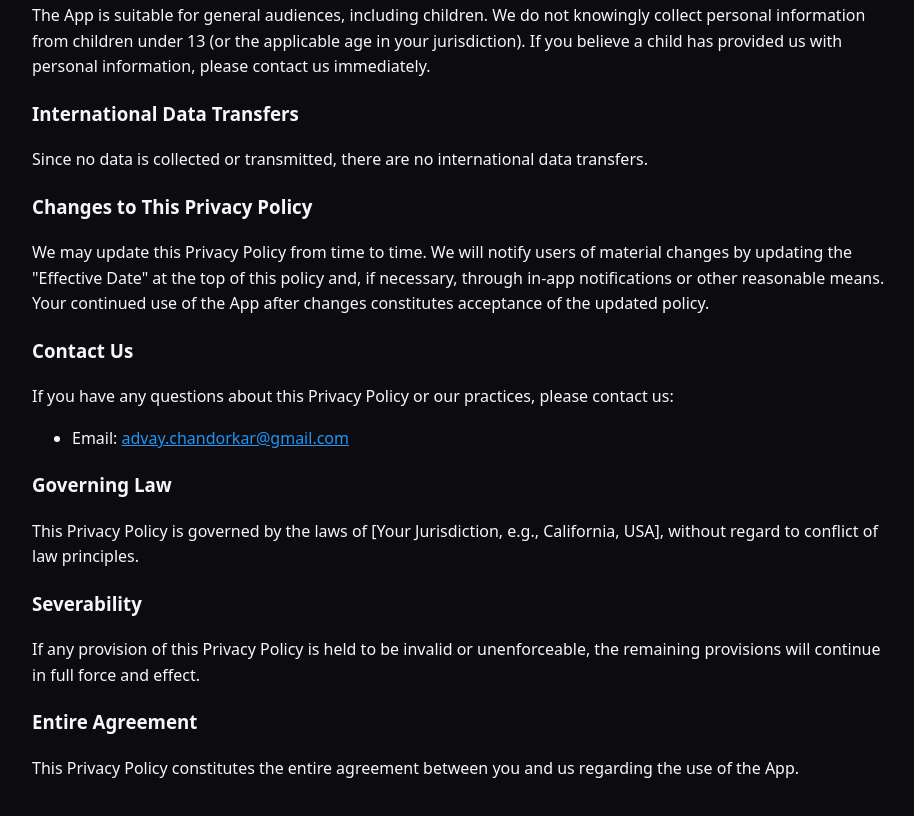
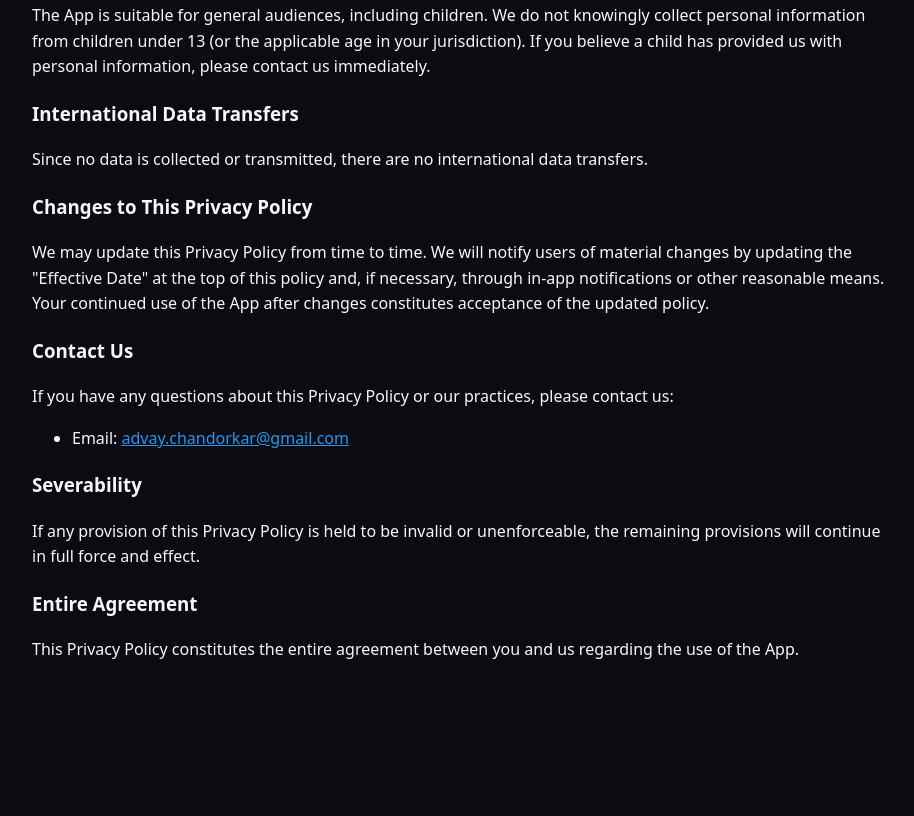
Before and after one commit to advayc/spy-web, a plain HTML site: page packages/web/privacy.html in a window 1280 px wide. Shown: the part 1506-2322 px from the top of the page, without its empty margins (178-1092 px from the left). After the commit the page ends 2209 px from the top, so only its background shows below. Drawn offline with Linux system fonts and the light colour scheme.

Commit message:
Update privacy.html

```diff
--- a/packages/web/privacy.html
+++ b/packages/web/privacy.html
@@ -75,9 +75,6 @@
       <li>Email: <a href="mailto:advay.chandorkar@gmail.com">advay.chandorkar@gmail.com</a></li>
     </ul>
 
-    <h3>Governing Law</h3>
-    <p>This Privacy Policy is governed by the laws of [Your Jurisdiction, e.g., California, USA], without regard to conflict of law principles.</p>
-
     <h3>Severability</h3>
     <p>If any provision of this Privacy Policy is held to be invalid or unenforceable, the remaining provisions will continue in full force and effect.</p>
 
```
